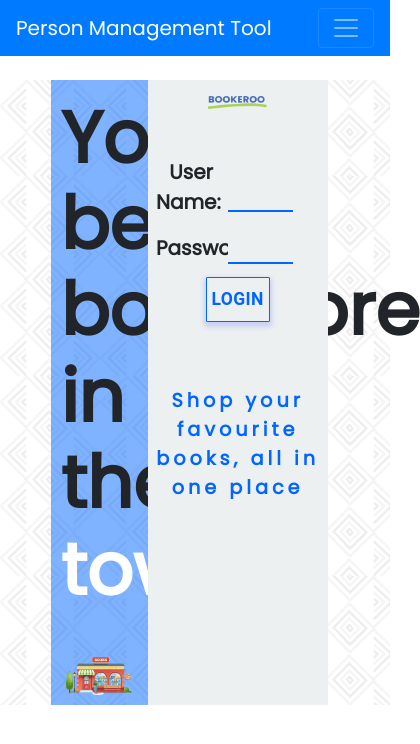
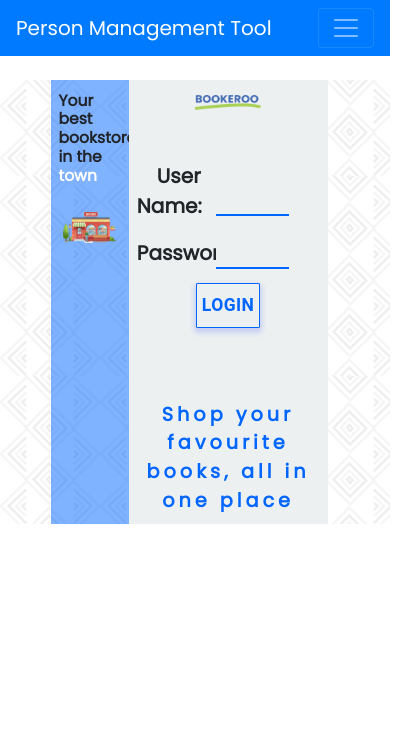
Before and after one commit to khoint1998/Bookeroo, a React (Create React App) app in the folder FrontEnd/myfirstapp/: page /login in a window 390 px wide. Shown: the top 744 px of the page, 420 px wide, since content can reach past the window. Built offline with nearby package versions, Linux system fonts and the light colour scheme.

Commit message:
fix/be-login-signup: Fixed the page to be responsive

```diff
--- a/FrontEnd/myfirstapp/src/components/UserManagement/Login/Login.css
+++ b/FrontEnd/myfirstapp/src/components/UserManagement/Login/Login.css
@@ -1,31 +1,27 @@
-div {
-  font-family: "Poppins";
-}
-
-.submitBtn {
+.login--submitBtn {
   color: #06f;
   width: 20%;
   padding: 0 3%;
   box-shadow: 0 3px 5px 2px rgba(111, 132, 248, 0.3);
 }
 
-.form {
+.login--form {
   display: flex;
   justify-content: center;
   margin: 2% 16% 2% 13%;
 }
 
-.picture-slogan {
-  width: 35%;
+.login--picture-slogan {
+  width: 35vw;
   background-color: rgba(0, 102, 255, 0.5);
 }
 
-.registration-form {
+.login--registration-form {
   padding: 3%;
   background-color: #edf0f1;
 }
 
-.fields {
+.login--fields {
   width: 40%;
   background-color: #edf0f1;
   padding: 5px 5px;
@@ -39,7 +35,7 @@ div {
   box-sizing: border-box;
 }
 
-.label {
+.login--label {
   font-weight: bolder;
   padding: 10px 0 0 0;
   width: 35%;
@@ -48,31 +44,31 @@ div {
   text-align: right;
 }
 
-.inputFields {
+.login--inputFields {
   align-items: center;
 }
 
-.alignBtn {
+.login--alignBtn {
   margin: 5% 0 3% 0;
   text-align: center;
 }
 
-.btn-text {
+.login--btn-text {
   font-size: 125%;
   font-weight: bolder;
   color: #06f;
 }
 
-.logo {
+.login--logo {
   width: 40%;
 }
 
-.logo-align {
+.login--logo-align {
   margin: 1% 5% 1% 5%;
   text-align: center;
 }
 
-.end-quote {
+.login--end-quote {
   text-align: center;
   margin: 5% 0 0 0;
   font-weight: bolder;
@@ -82,12 +78,12 @@ div {
   color: #06f;
 }
 
-.align-label-and-field {
+.login--align-label-and-field {
   display: flex;
   margin: 4% 0;
 }
 
-.label-radio {
+.login--label-radio {
   font-weight: bolder;
   padding: 10px 0 0 10%;
   width: 100%;
@@ -96,27 +92,27 @@ div {
   text-align: left;
 }
 
-.bookstore-logo {
+.login--bookstore-logo {
   width: 75%;
   margin: 10%;
 }
 
-.slogan {
-  padding: 15% 15% 20% 10%;
-  font-size: 450%;
+.login--slogan {
+  padding: 15% 15% 1vw 10%;
+  font-size: 4vw;
   text-align: left;
   font-weight: bolder;
   line-height: 120%;
 }
 
-.catchy-word {
+.login--catchy-word {
   color: white;
 }
 
-.background {
+.login--background {
   background-image: url("../../../pics/greek-vase.png");
 }
 
-.login-form {
+.login--login-form {
   margin: 20% 0 40% 0;
 }
--- a/FrontEnd/myfirstapp/src/components/UserManagement/Login/Login.js
+++ b/FrontEnd/myfirstapp/src/components/UserManagement/Login/Login.js
@@ -23,15 +23,15 @@ const Login = () => {
   }
 
   return (
-    <div className="background">
-      <div className="form">
-        <div className="picture-slogan">
-          <p className="slogan">Your best bookstore in the <span className="catchy-word">town</span></p>
-          <div className="logo-align"><img className="bookstore-logo" src={bookstore} alt="bookstore"/></div>
+    <div className="login--background">
+      <div className="login--form">
+        <div className="login--picture-slogan">
+          <p className="login--slogan">Your best bookstore in the <span className="login--catchy-word">town</span></p>
+          <div className="login--logo-align"><img className="login--bookstore-logo" src={bookstore} alt="bookstore"/></div>
         </div>
-        <div className="registration-form">
-          <div className="logo-align"><img className="logo" src={logo} alt="logo"/></div>
-          <div className="login-form">
+        <div className="login--registration-form">
+          <div className="login--logo-align"><img className="login--logo" src={logo} alt="logo"/></div>
+          <div className="login--login-form">
             <Formik
               initialValues={{
                 username: '',
@@ -44,22 +44,22 @@ const Login = () => {
               }
             >
               <Form>
-                <div className="inputFields">
+                <div className="login--inputFields">
                   <div>
-                    <div className="align-label-and-field">
-                      <label className="label">User Name:</label>
-                      <Field className="fields" id="username" name="username" />
+                    <div className="login--align-label-and-field">
+                      <label className="login--label">User Name:</label>
+                      <Field className="login--fields" id="username" name="username" />
                     </div>
 
-                    <div className="align-label-and-field">
-                      <label className="label">Password:</label>
-                      <Field className="fields" id="password" name="password" />
+                    <div className="login--align-label-and-field">
+                      <label className="login--label">Password:</label>
+                      <Field className="login--fields" id="password" name="password" />
                     </div>
                   </div>
 
-                  <div className="alignBtn">
+                  <div className="login--alignBtn">
                     <Button
-                      className="submitBtn"
+                      className="login--submitBtn"
                       style={{
                         border: '1px solid #06f',
                         borderRadius:'3%',
@@ -67,7 +67,7 @@ const Login = () => {
                       }}
                       type="submit"
                     >
-                      <span className="btn-text">Login</span>
+                      <span className="login--btn-text">Login</span>
                     </Button>
                   </div>
 
@@ -76,7 +76,7 @@ const Login = () => {
               </Form>
             </Formik>
           </div>
-          <div className="end-quote">Shop your favourite books, all in one place</div>
+          <div className="login--end-quote">Shop your favourite books, all in one place</div>
         </div>
       </div>
     </div>
--- a/FrontEnd/myfirstapp/src/components/UserManagement/Register/Register.css
+++ b/FrontEnd/myfirstapp/src/components/UserManagement/Register/Register.css
@@ -2,30 +2,30 @@ div {
   font-family: "Poppins";
 }
 
-.submitBtn {
+.register--submitBtn {
   color: #06f;
   width: 20%;
   padding: 0 3%;
   box-shadow: 0 3px 5px 2px rgba(111, 132, 248, 0.3);
 }
 
-.form {
+.register--form {
   display: flex;
   justify-content: center;
   margin: 2% 16% 2% 13%;
 }
 
-.picture-slogan {
-  width: 35%;
+.register--picture-slogan {
+  width: 35vw;
   background-color: rgba(0, 102, 255, 0.5);
 }
 
-.registration-form {
+.register--registration-form {
   padding: 3%;
   background-color: #edf0f1;
 }
 
-.fields {
+.register--fields {
   width: 50%;
   background-color: #edf0f1;
   padding: 5px 5px;
@@ -39,7 +39,7 @@ div {
   box-sizing: border-box;
 }
 
-.label {
+.register--label {
   font-weight: bolder;
   padding: 10px 0 0 0;
   width: 35%;
@@ -48,31 +48,31 @@ div {
   text-align: right;
 }
 
-.inputFields {
+.register--inputFields {
   align-items: center;
 }
 
-.alignBtn {
+.register--alignBtn {
   margin: 5% 0 3% 0;
   text-align: center;
 }
 
-.btn-text {
+.register--btn-text {
   font-size: 125%;
   font-weight: bolder;
   color: #06f;
 }
 
-.logo {
+.register--logo {
   width: 40%;
 }
 
-.logo-align {
+.register--logo-align {
   margin: 1% 5% 1% 5%;
   text-align: center;
 }
 
-.end-quote {
+.register--end-quote {
   text-align: center;
   margin: 5% 0 0 0;
   font-weight: bolder;
@@ -82,12 +82,12 @@ div {
   color: #06f;
 }
 
-.align-label-and-field {
+.register--align-label-and-field {
   display: flex;
   margin: 4% 0;
 }
 
-.label-radio {
+.register--label-radio {
   font-weight: bolder;
   padding: 10px 0 0 10%;
   width: 100%;
@@ -96,22 +96,22 @@ div {
   text-align: left;
 }
 
-.bookstore-logo {
+.register--bookstore-logo {
   width: 75%;
 }
 
-.slogan {
-  padding: 15% 15% 20% 10%;
-  font-size: 450%;
+.register--slogan {
+  padding: 15% 15% 1vw 10%;
+  font-size: 4vw;
   text-align: left;
   font-weight: bolder;
   line-height: 120%;
 }
 
-.catchy-word {
+.register--catchy-word {
   color: white;
 }
 
-.background {
+.register--background {
   background-image: url("../../../pics/greek-vase.png");
 }
```
Also changed, not shown: FrontEnd/myfirstapp/src/components/UserManagement/Register/Register.js (+32 -32 lines).
